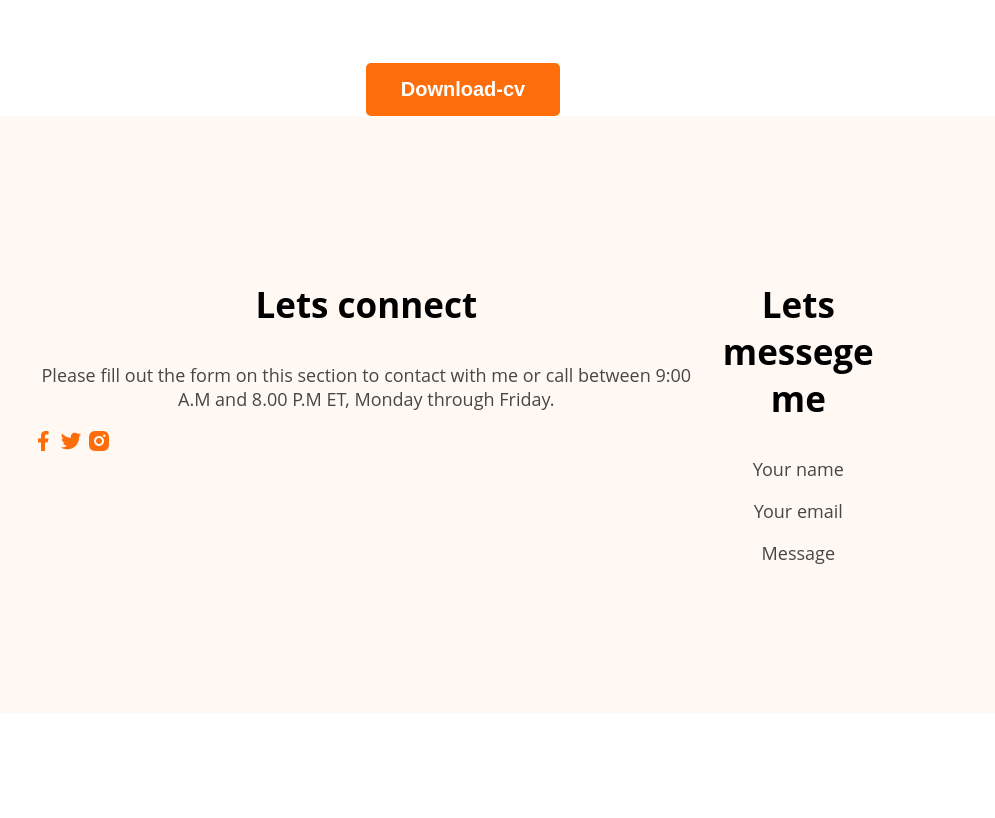
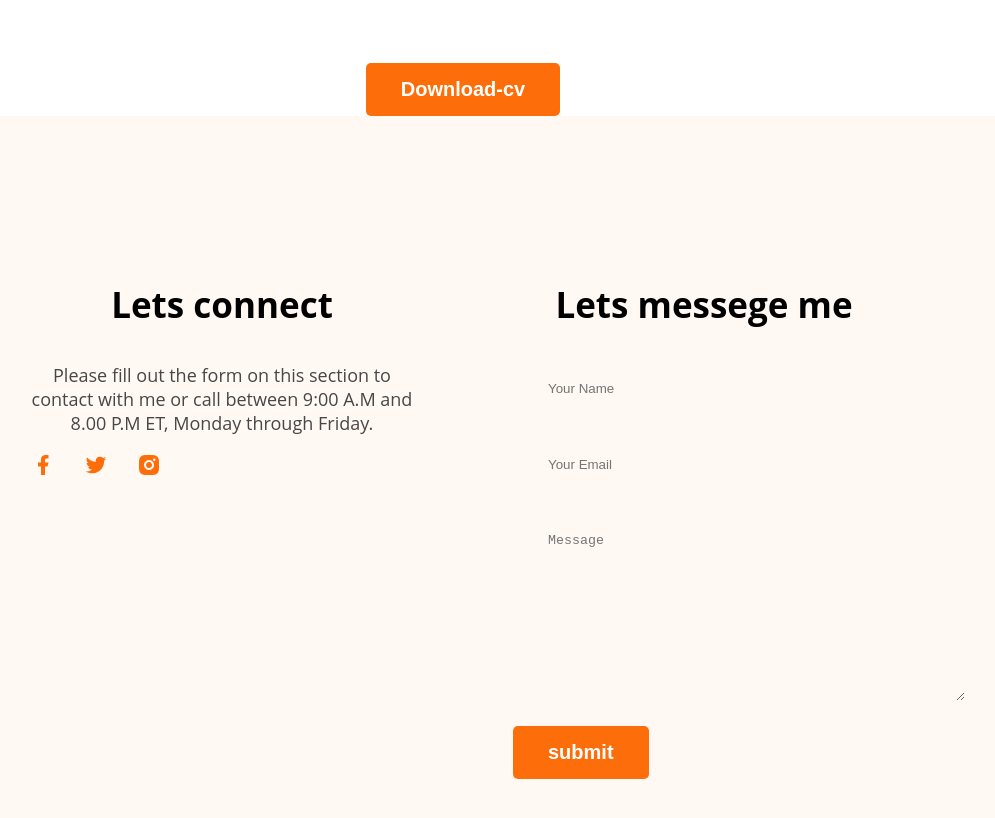
Before and after one commit to Imran775-CT/web-developer-portfolio, a plain HTML site: page index.html in a window 1280 px wide. Shown: the part 3253-4071 px from the top of the page, without its empty margins (177-1172 px from the left). Before the commit the page ends 3974 px from the top, so only its background shows below. Drawn offline with Linux system fonts and the light colour scheme.

Commit message:
finished the footer section with contact form

```diff
--- a/index.html
+++ b/index.html
@@ -218,9 +218,18 @@
       </div>
       <div class="footer-coloumn">
         <h3 class="section-title">Lets messege me</h3>
-        <p class="section-description">Your name</p>
-        <p class="section-description">Your email</p>
-        <p class="section-description">Message</p>
+        <form class="contact" action="">
+          <input type="text" placeholder="Your Name" />
+          <input type="text" placeholder="Your Email" />
+          <textarea
+            name=""
+            id=""
+            cols="30"
+            rows="10"
+            placeholder="Message"
+          ></textarea>
+          <input class="btn-primary" type="submit" value="submit" />
+        </form>
       </div>
     </footer>
   </body>
--- a/styles/portfolio.css
+++ b/styles/portfolio.css
@@ -155,4 +155,24 @@ footer {
   display: flex;
   background: #fff8f3;
   padding: 130px 200px;
+  gap: 100px;
 }
+.footer-coloumn {
+  width: 50%;
+}
+.contact input[Type="text"],
+input.contact[Type="email"],
+textarea {
+  display: block;
+  margin-bottom: 25px;
+  margin-bottom: 25px;
+  padding: 18px 35px;
+  color: #757575;
+  border-radius: 5px;
+  background: #fff8f3;
+  border: 0;
+  width: 100%;
+}
+.social-links a {
+  margin-right: 25px;
+}
```
